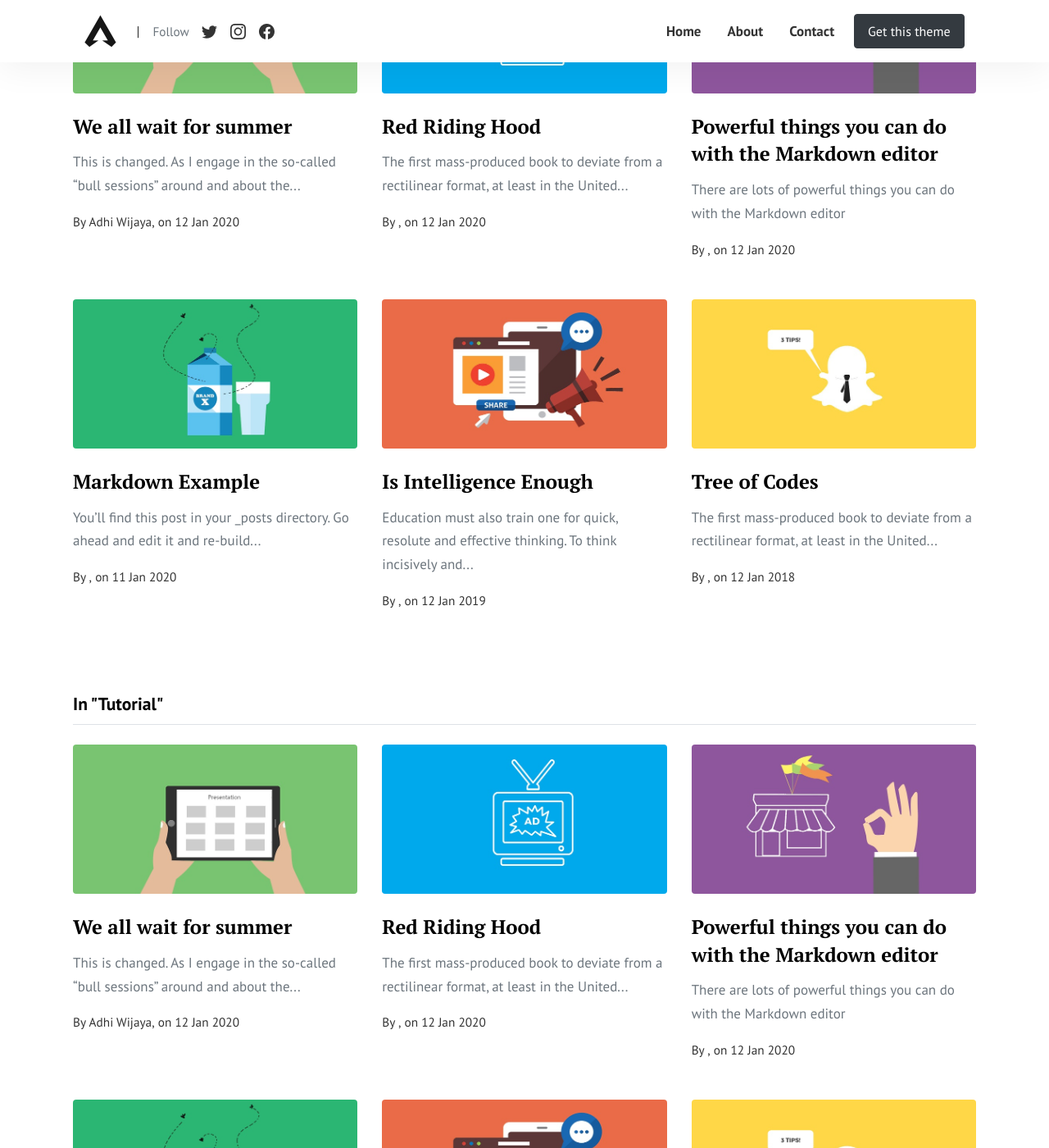
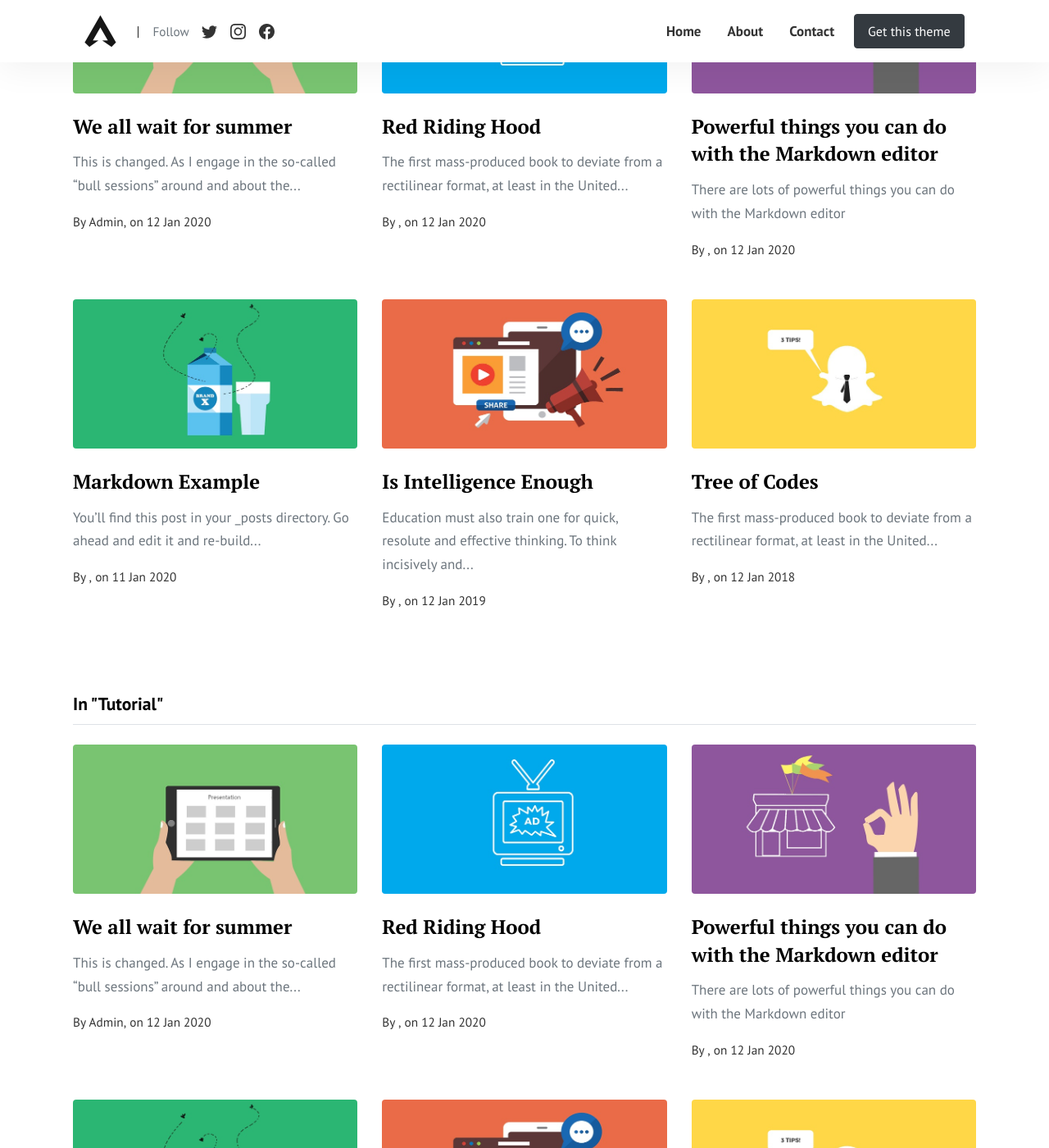
Before and after one commit to tamagoid/tamagoid.github.io, a Jekyll site: the page built from pages/categories.html, in a window 1280 px wide and 1400 px high, scrolled down 299 px. Shown: the whole window at 82% size. Built offline with Jekyll 4.4.1, drawn with Linux system fonts in a browser that asks for light colours.

Commit message:
Update _config.yml

```diff
--- a/_config.yml
+++ b/_config.yml
@@ -5,7 +5,7 @@ baseurl: "/"
 permalink: "/:title/"
 logo: 'assets/images/logo.png'
 favicon: 'assets/images/favicon.ico'
-author: Adhi Wijaya
+author: Admin
 paginate: 12
 disqus: 'demowebsite'
 locale: id_ID
@@ -24,9 +24,9 @@ ganalytics: UA-113961478-1
 
 # Authors
 authors:
-  adhi:
-    name: Adhi Wijaya
-    display_name: Adhi Wijaya
+  admin:
+    name: admin
+    display_name: admin
     avatar: 'assets/images/adhi-wijaya.png'
     email: webillian99@gmail.com
     web: https://www.wowthemes.net/category/jekyll-themes/
```
